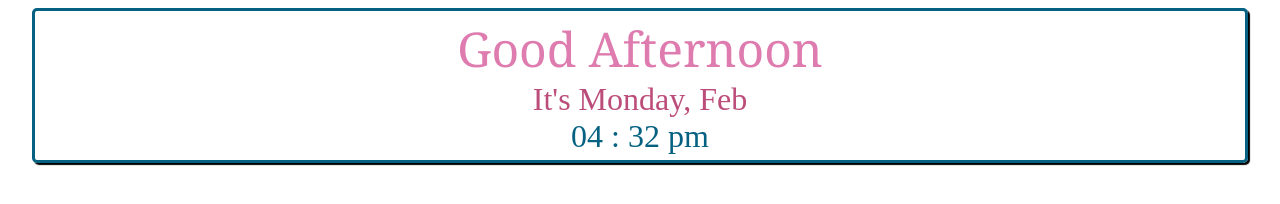
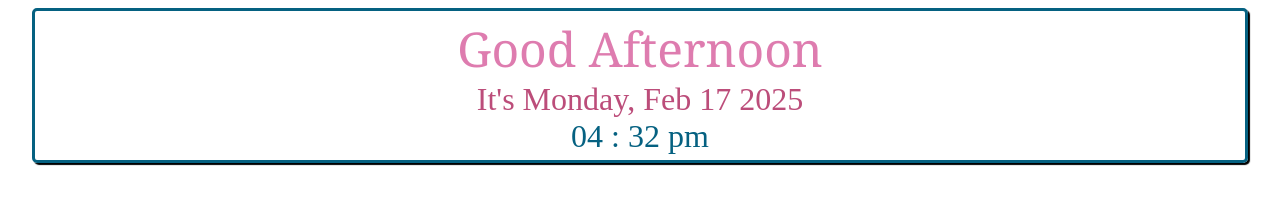
Before and after one commit to destanye/NotionWidgets, a plain HTML site: page greeting.html in a window 1280 px wide. Drawn offline with Linux system fonts and the light colour scheme.

Commit message:
added year back

```diff
--- a/greeting.html
+++ b/greeting.html
@@ -119,7 +119,7 @@ function displayGreetings(today){
         var monthName = monthNames[today.getMonth()];
         var date = today.getDate();
         var year = today.getFullYear();
-        document.getElementById('date').innerHTML ="It's "+dayName+", "+monthName;
+        document.getElementById('date').innerHTML ="It's "+dayName+", "+monthName+" "+date+" "+year;
 
     }
 
```
